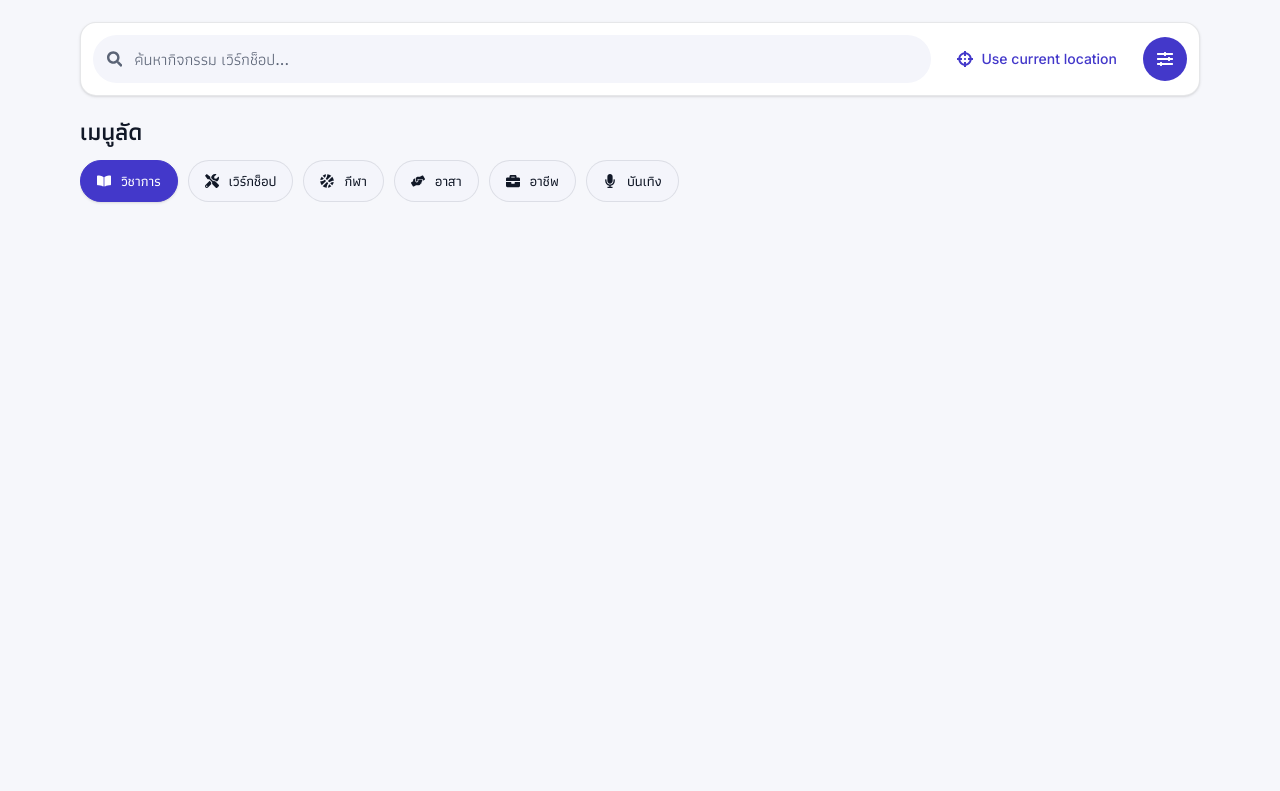
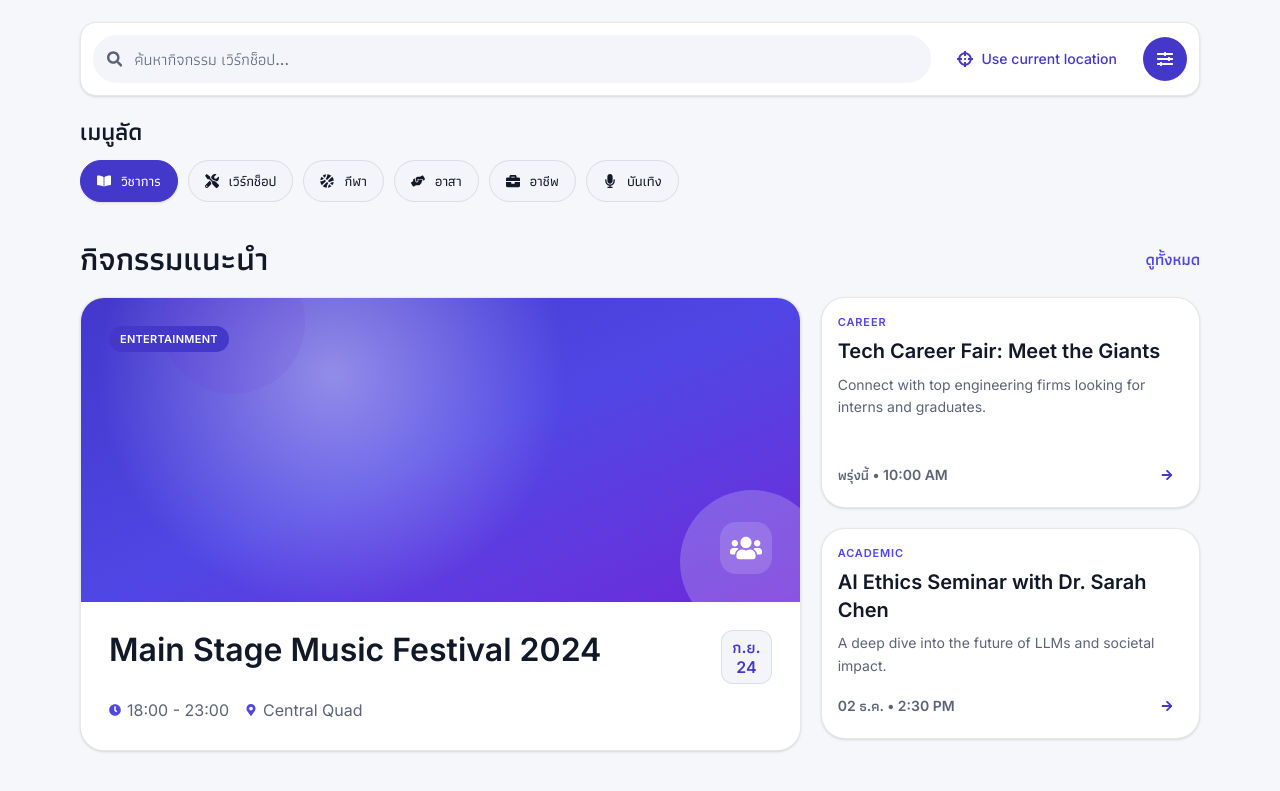
Before and after one commit to suphanatchanlek30/Event-Around-Project-Frontend, a Next.js app: page / in a window 1280 px wide. Shown: the part 399-1190 px from the top of the page. Before the commit the page ends 864 px from the top, so only its background shows below. Built offline with nearby package versions, Linux system fonts and the light colour scheme.

Commit message:
feat/home-get-event: add ui for get event for home page

```diff
--- a/app/(public)/page.tsx
+++ b/app/(public)/page.tsx
@@ -3,6 +3,7 @@
 import {
   CategoryFilter,
   EventsSearchFilter,
+  FeaturedEvents,
   HeroBanner,
 } from '@/components/public-section/home';
 
@@ -13,6 +14,7 @@ export default function Home() {
         <HeroBanner className="w-full" />
         <EventsSearchFilter />
         <CategoryFilter />
+        <FeaturedEvents />
       </div>
     </main>
   );
--- /dev/null
+++ b/components/public-section/home/featured-events/constants.ts
@@ -0,0 +1,32 @@
+// components/public-section/home/featured-events/constants.ts
+
+import { FeaturedEventsData } from './types';
+
+export const FEATURED_EVENTS: FeaturedEventsData = {
+  spotlight: {
+    id: 'music-festival-2024',
+    category: 'ENTERTAINMENT',
+    title: 'Main Stage Music Festival 2024',
+    timeRange: '18:00 - 23:00',
+    location: 'Central Quad',
+    dateLabel: 'ก.ย. 24',
+  },
+  highlights: [
+    {
+      id: 'tech-career-fair',
+      category: 'CAREER',
+      title: 'Tech Career Fair: Meet the Giants',
+      description: 'Connect with top engineering firms looking for interns and graduates.',
+      timeRange: 'พรุ่งนี้ • 10:00 AM',
+      dateLabel: 'SEP 24',
+    },
+    {
+      id: 'ai-ethics-seminar',
+      category: 'ACADEMIC',
+      title: 'AI Ethics Seminar with Dr. Sarah Chen',
+      description: 'A deep dive into the future of LLMs and societal impact.',
+      timeRange: '02 ธ.ค. • 2:30 PM',
+      dateLabel: 'OCT 02',
+    },
+  ],
+};
--- /dev/null
+++ b/components/public-section/home/featured-events/featured-events-badge.tsx
@@ -0,0 +1,13 @@
+// components/public-section/home/featured-events/featured-events-badge.tsx
+
+interface FeaturedEventsBadgeProps {
+  label: string;
+}
+
+export const FeaturedEventsBadge = ({ label }: FeaturedEventsBadgeProps) => {
+  return (
+    <span className="inline-flex w-fit self-start items-center rounded-full border border-primary/20 bg-primary text-primary-foreground px-2.5 py-1 text-[11px] font-semibold tracking-wide">
+      {label}
+    </span>
+  );
+};
--- /dev/null
+++ b/components/public-section/home/featured-events/featured-events-list-item.tsx
@@ -0,0 +1,35 @@
+// components/public-section/home/featured-events/featured-events-list-item.tsx
+
+import { FaArrowRight } from 'react-icons/fa';
+import { FeaturedEventItem } from './types';
+
+interface FeaturedEventsListItemProps {
+  event: FeaturedEventItem;
+}
+
+export const FeaturedEventsListItem = ({ event }: FeaturedEventsListItemProps) => {
+  return (
+    <article className="flex h-full flex-col rounded-3xl border border-border bg-surface p-3.5 md:p-4 shadow-sm">
+      <div className="space-y-2">
+        <p className="text-[11px] font-semibold tracking-[0.08em] text-link">{event.category}</p>
+        <h5 className="text-lg md:text-xl font-semibold leading-snug text-foreground">
+          {event.title}
+        </h5>
+        {event.description ? (
+          <p className="text-sm text-muted leading-relaxed line-clamp-2">{event.description}</p>
+        ) : null}
+      </div>
+
+      <div className="mt-auto pt-3 flex items-center justify-between gap-3">
+        <p className="text-xs md:text-sm font-semibold text-muted">{event.timeRange}</p>
+        <button
+          type="button"
+          aria-label={`Read more about ${event.title}`}
+          className="inline-flex h-8 w-8 items-center justify-center rounded-full text-primary hover:bg-accent-soft transition-colors"
+        >
+          <FaArrowRight className="h-3 w-3" />
+        </button>
+      </div>
+    </article>
+  );
+};
--- /dev/null
+++ b/components/public-section/home/featured-events/featured-events-main-card.tsx
@@ -0,0 +1,54 @@
+// components/public-section/home/featured-events/featured-events-main-card.tsx
+
+import { FaClock, FaMapMarkerAlt, FaUsers } from 'react-icons/fa';
+import { FeaturedEventItem } from './types';
+import { FeaturedEventsBadge } from './featured-events-badge';
+
+interface FeaturedEventsMainCardProps {
+  event: FeaturedEventItem;
+}
+
+export const FeaturedEventsMainCard = ({ event }: FeaturedEventsMainCardProps) => {
+  return (
+    <article className="overflow-hidden rounded-3xl border border-border bg-surface shadow-sm lg:row-span-2 lg:self-start">
+      <div className="relative h-56 md:h-68 lg:h-76 overflow-hidden bg-linear-to-br from-primary via-link to-accent">
+        <div className="absolute inset-0 opacity-40 bg-[radial-gradient(circle_at_35%_25%,var(--color-primary-foreground)_0%,transparent_45%)]" />
+        <div className="absolute -bottom-8 -right-6 h-36 w-36 rounded-full bg-primary-foreground/20" />
+        <div className="absolute -top-12 left-20 h-36 w-36 rounded-full bg-accent-soft" />
+
+        <div className="relative h-full p-4 md:p-6 lg:p-7 flex flex-col justify-between">
+          <FeaturedEventsBadge label={event.category} />
+          <div className="inline-flex self-end rounded-2xl bg-primary-foreground/15 p-2.5 text-primary-foreground">
+            <FaUsers className="h-7 w-7 md:h-8 md:w-8" />
+          </div>
+        </div>
+      </div>
+
+      <div className="bg-surface p-4 md:p-6 lg:p-7">
+        <div className="flex items-start justify-between gap-3">
+          <h4 className="text-2xl md:text-[2rem] font-semibold leading-tight text-foreground max-w-[26ch]">
+            {event.title}
+          </h4>
+          <div className="shrink-0 rounded-xl border border-border bg-surface-muted px-2.5 py-1.5 text-primary text-sm md:text-base font-semibold text-center leading-tight">
+            {event.dateLabel.split(' ')[0]}
+            <br />
+            {event.dateLabel.split(' ')[1]}
+          </div>
+        </div>
+
+        <div className="mt-3.5 flex flex-wrap items-center gap-x-4 gap-y-2 text-sm md:text-base text-muted">
+          <span className="inline-flex items-center gap-1.5">
+            <FaClock className="h-3 w-3 text-link" />
+            {event.timeRange}
+          </span>
+          {event.location ? (
+            <span className="inline-flex items-center gap-1.5">
+              <FaMapMarkerAlt className="h-3 w-3 text-link" />
+              {event.location}
+            </span>
+          ) : null}
+        </div>
+      </div>
+    </article>
+  );
+};
--- /dev/null
+++ b/components/public-section/home/featured-events/featured-events.tsx
@@ -0,0 +1,30 @@
+// components/public-section/home/featured-events/featured-events.tsx
+
+import Link from 'next/link';
+import { FEATURED_EVENTS } from './constants';
+import { FeaturedEventsListItem } from './featured-events-list-item';
+import { FeaturedEventsMainCard } from './featured-events-main-card';
+import { FeaturedEventsProps } from './types';
+
+export const FeaturedEvents = ({ className = '' }: FeaturedEventsProps) => {
+  return (
+    <section className={`mt-6 md:mt-8 ${className}`}>
+      <div className="mb-3 md:mb-4 flex items-center justify-between gap-3">
+        <h3 className="text-2xl md:text-[2rem] font-semibold text-foreground">กิจกรรมแนะนำ</h3>
+        <Link href="/events" className="text-sm md:text-base font-semibold text-link hover:opacity-80 transition-opacity">
+          ดูทั้งหมด
+        </Link>
+      </div>
+
+      <div className="grid gap-4 md:gap-5 lg:grid-cols-[minmax(0,1.9fr)_minmax(0,1fr)] lg:grid-rows-2 lg:items-stretch">
+        <FeaturedEventsMainCard event={FEATURED_EVENTS.spotlight} />
+
+        <div className="grid gap-4 md:gap-5 lg:grid-rows-2 lg:h-full">
+          {FEATURED_EVENTS.highlights.map((event) => (
+            <FeaturedEventsListItem key={event.id} event={event} />
+          ))}
+        </div>
+      </div>
+    </section>
+  );
+};
--- /dev/null
+++ b/components/public-section/home/featured-events/index.ts
@@ -0,0 +1,4 @@
+// components/public-section/home/featured-events/index.ts
+
+export { FeaturedEvents } from './featured-events';
+export * from './types';
--- /dev/null
+++ b/components/public-section/home/featured-events/types.ts
@@ -0,0 +1,20 @@
+// components/public-section/home/featured-events/types.ts
+
+export interface FeaturedEventItem {
+  id: string;
+  category: string;
+  title: string;
+  description?: string;
+  timeRange: string;
+  location?: string;
+  dateLabel: string;
+}
+
+export interface FeaturedEventsData {
+  spotlight: FeaturedEventItem;
+  highlights: FeaturedEventItem[];
+}
+
+export interface FeaturedEventsProps {
+  className?: string;
+}
--- a/components/public-section/home/index.ts
+++ b/components/public-section/home/index.ts
@@ -3,3 +3,4 @@
 export { HeroBanner } from './hero-banner';
 export { EventsSearchFilter } from './events-search';
 export { CategoryFilter } from './category-filter';
+export { FeaturedEvents } from './featured-events';
```
